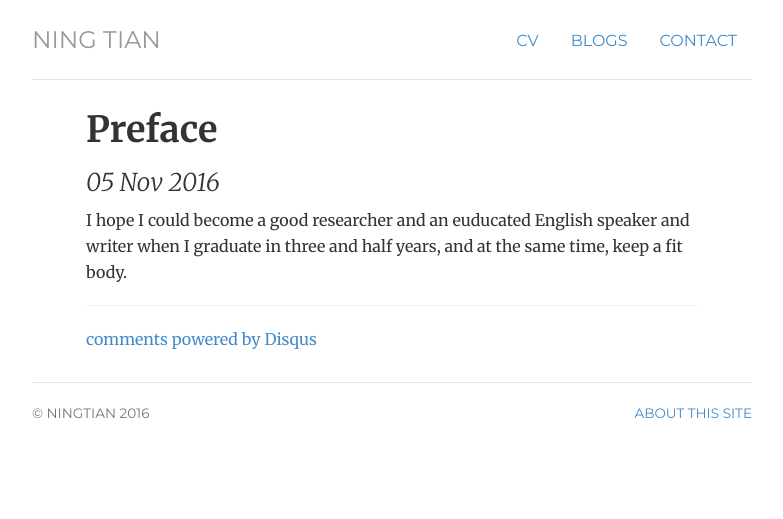
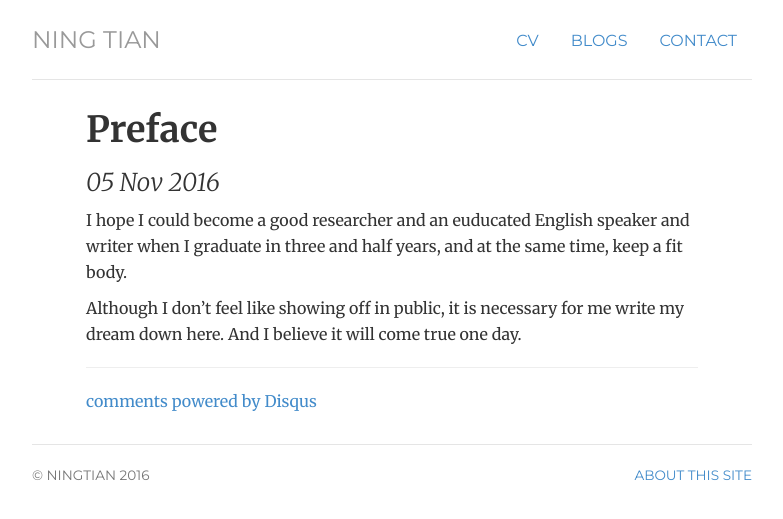
Before and after one commit to ningtian/ningtian.github.io, a Jekyll site: the page built from _posts/2016-11-5-ning-tian-launched.md, in a window 1280 px wide. Shown: the top 519 px of the page, without its empty margins (248-1031 px from the left). Built offline with Jekyll 4.4.1, drawn with Linux system fonts in a browser that asks for light colours; comment, search, counter and statistics services are not loaded.

Commit message:
Update 2016-11-5-ning-tian-launched.md

```diff
--- a/_posts/2016-11-5-ning-tian-launched.md
+++ b/_posts/2016-11-5-ning-tian-launched.md
@@ -4,3 +4,5 @@
 ---
 
 I hope I could become a good researcher and an euducated English speaker and writer when I graduate in three and half years, and at the same time, keep a fit body.
+
+Although I don't feel like showing off in public, it is necessary for me write my dream down here. And I believe it will come true one day.
```
